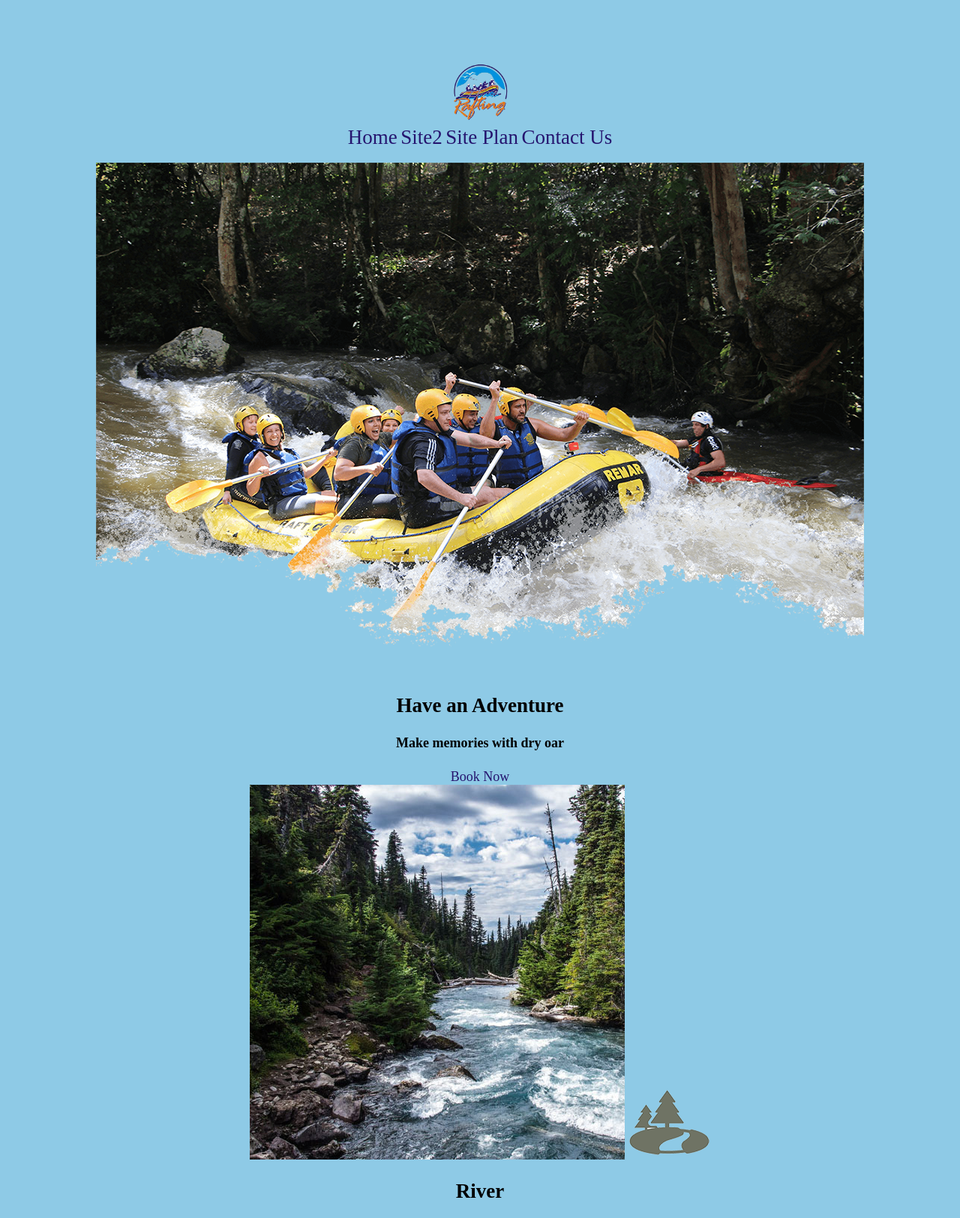
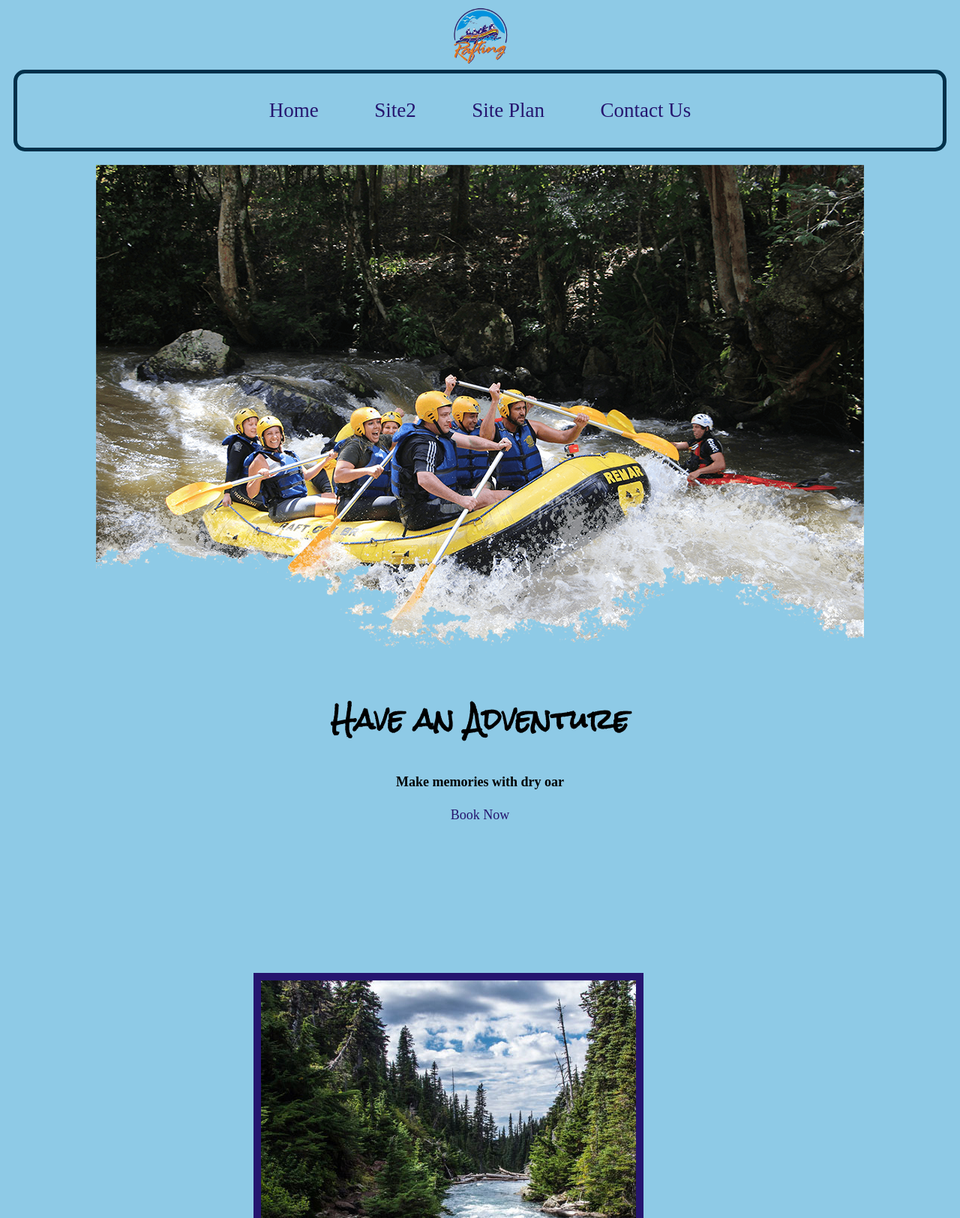
Before and after one commit to AnhMeo/WDD-130, a plain HTML site: page wwr/index.html in a window 1280 px wide. Shown: the part 15-1640 px from the top of the page at 75% size. Drawn offline with Linux system fonts and the light colour scheme.

Commit message:
fixed some mismatching tags, added: borders, padding, margins to several elements of the page. Added border to nav as well.

```diff
--- /dev/null
+++ b/web-projects/W05-Challenge/styles/styles.css
@@ -0,0 +1,35 @@
+body{
+    margin: 0px;
+    border: 0px;
+    padding: 0px;
+    height: 100%;
+}
+.circles{
+    width: 100%;
+    margin: 0px;
+}
+.bottom{
+    background-color: grey;
+    text-align: center
+}
+.desk{
+    height: 150px;
+    width: 150x;
+    border-radius: 50%;
+    margin: 70px;
+    border: 10px solid #494747;
+}
+.graphic{
+    height: 150px;
+    width: 150x;
+    border-radius: 50%;
+    margin: 70px;
+    border: 10px solid #494747;
+}
+.person{
+    height: 150px;
+    width: 150x;
+    border-radius: 50%;
+    margin: 70px;
+    border: 10px solid #494747;
+}
--- a/web-projects/byui/styles/styles.css
+++ b/web-projects/byui/styles/styles.css
@@ -1,10 +1,11 @@
 body {
   text-align: center;
+  margin: 0;
 }
-nav, footer {
+nav {
   background-color: steelblue;
   color: white;
-  padding: 10px;
+  padding: 25px;
 }
 
 #active {
@@ -15,10 +16,12 @@ a {
     color: white;
     margin: 40px;
     font-size: 1.5em;
+    padding: 25px;
   }
 h1 {
     color: steelblue;
     text-align: center;
+    margin: 50px 0;
   }
 img {
     width: 80%;
@@ -40,9 +43,14 @@ a {
     font-size: 1.5em;
     line-height: 1.5em;
   }
+  footer {
+    background-color: steelblue;
+    color: white;
+  }
 footer p {
     font-size: 20px;
     margin: 20px auto;
+    padding: 25px;
 }
 a:hover {
   background-color: white;
--- a/wwr/styles/styles.css
+++ b/wwr/styles/styles.css
@@ -1,3 +1,5 @@
+@import url('https://fonts.googleapis.com/css2?family=Montserrat:ital,wght@0,100..900;1,100..900&family=Rock+Salt&display=swap');
+
 #content{
     max-width: 1600px;
     margin: 0 auto;
@@ -5,13 +7,25 @@
 }
 .logo{
     width: 80px;
+    padding-top: 5px;
+}
+.home-title {
+    font-family: 'Rock Salt', 'Montserrat', sans-serif;
+    font-size: 2em;
+    margin-top: 10px;
+}
+nav{
+    background-color: #8ecae6;
+    padding: 34px;
+    border-radius: 15px;
+    border: 5px solid #00304a;
 }
 nav a{
     text-align: center;
-    background-color: #8ecae6;
     color: #25156f;
     text-decoration: none;
     font-size: 1.5em;
+    padding: 35px;
 }
 nav a:hover{
     color: #f27817;
@@ -33,14 +47,21 @@ nav a:hover{
 main section{
     text-align: center;
 }
+main section img {
+    box-sizing: border-box;
+}
 #background{
     height: 725px;
     background-color: #8ecae6;
 }
 body{
     background-color: #8ecae6;
-    padding: 4em;
+    padding: 0;
+    margin: 0;
     font-size: 18px;
+}
+h2{
+    margin: 0;
 }
 header {
     padding: 1em;
@@ -52,6 +73,10 @@ header {
     background-color: #8ecae6;
     color: #25156f;
     text-decoration: none;
+    font-size: 18px;
+    padding: 15px 30px;
+    margin-top: 50px;
+    border-radius: 5px;
 }
 .book:hover, .join:hover{
     color: #f27817;
@@ -60,16 +85,23 @@ header {
 }
 .msg{
     background-color: #8ecae6;
+    line-height: 1.5em;
+    padding: 35px;
 }
 .msg h2{
     color: #25156f;
+    font-family: 'Rock Salt', 'Montserrat', sans-serif;
 }
 .msg p{
     color: #25156f;
+    font-size: .8em;
+    padding-bottom: 15px;
 }
 footer{
     background-color: #8ecae6;
     color: #25156f;
+    padding: 25px 50px;
+    margin-top: 200px;
 }
 footer a{
     color: #25156f;
@@ -83,6 +115,16 @@ footer p{
 footer p a:hover{
     text-decoration: underline;
 }
-.icon{
+footer .social img{
+    padding-top: 15px;
+}
+.icon-image {
     width: 80px;
+    padding-top: 10px;
 }
+.home-grid .rivers-card, .camping-card, .rapids-card{
+    margin: 200px 0;
+}
+.card-image {
+    border: 10px solid #25156f;
+}
```
Also changed, not shown: web-projects/W05-Challenge/index.html (added, +17 -0 lines), web-projects/W05-Challenge/images/w05_circles.jpg (added), web-projects/W05-Challenge/images/w05_ice_image_desk.jpg (added), web-projects/W05-Challenge/images/w05_ice_image_graphic.png (added), web-projects/W05-Challenge/images/w05_ice_image_person.jpg (added). Lines whose indentation alone changed are shown as unchanged.
